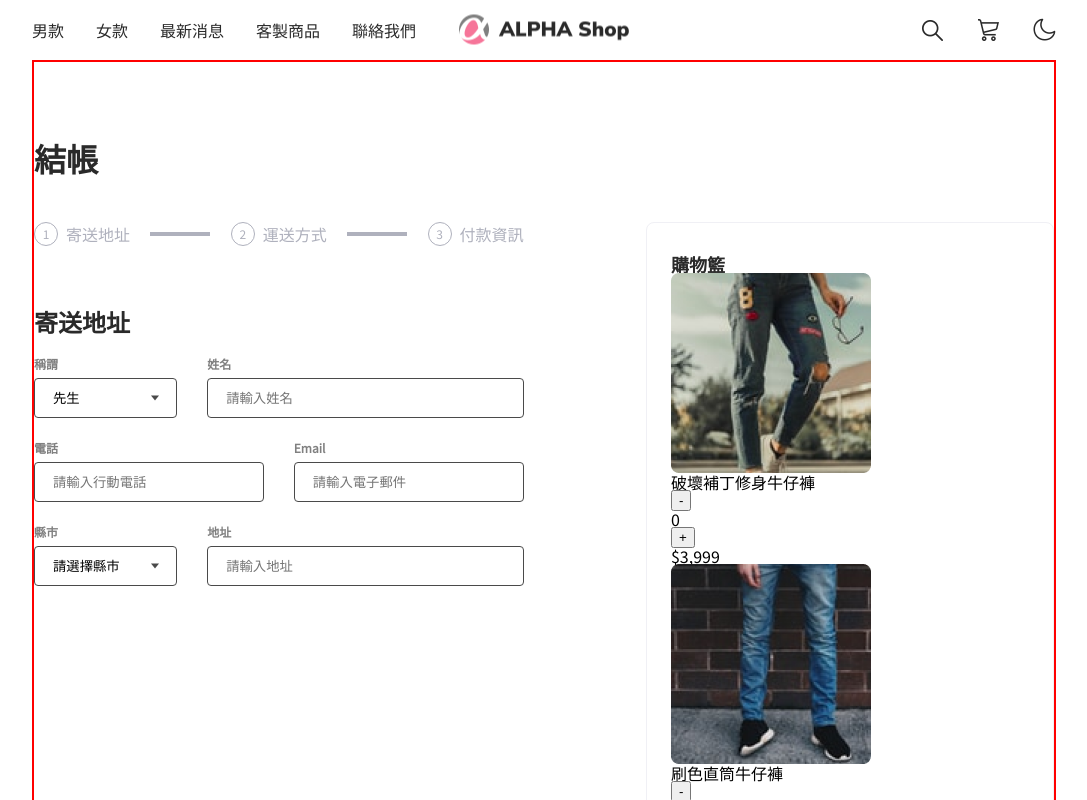
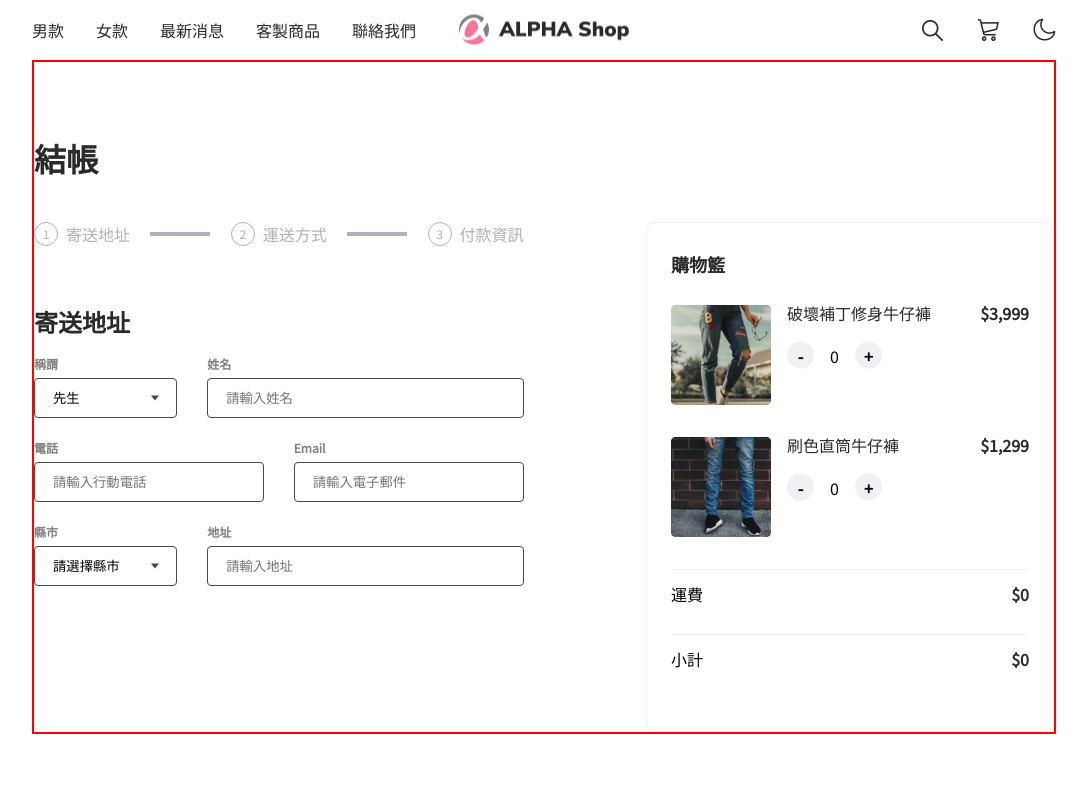
Before and after one commit to Gino-Hsu/react-alpha-shopV.1, a React (Create React App) app: page / in a window 1280 px wide. Shown: the top 800 px of the page, without its empty margins (96-1183 px from the left). Built offline with nearby package versions, Linux system fonts and the light colour scheme.

Commit message:
feat: add cart style

```diff
--- /dev/null
+++ b/src/components/main/cart/cartItems/PriceList.css
@@ -0,0 +1,19 @@
+.cart-info {
+  border-top: 1px solid var(--cart-border-color);
+  padding: 1rem 0;
+  margin-bottom: 1rem;
+  display: flex;
+  justify-content: space-between;
+}
+
+.cart__text {
+  font-size: 14px;
+  font-weight: 400;
+  color: var(--font-color);
+}
+
+.cart__price {
+  font-size: 14px;
+  font-weight: 700;
+  color: var(--font-color);
+}
--- a/src/components/main/cart/cartItems/PriceList.js
+++ b/src/components/main/cart/cartItems/PriceList.js
@@ -1,11 +1,13 @@
 import React from 'react'
+
+import './PriceList.css'
 
 export default function PriceList({ text, price }) {
   return (
-    <section class='cart-info shipping col col-12'>
-      <div class='text'>{text}</div>
+    <section className='cart-info'>
+      <div className='text'>{text}</div>
       {/* price will render from state */}
-      <div class='price'>{price}</div>
+      <div className='price'>${price}</div>
     </section>
   )
 }
--- /dev/null
+++ b/src/components/main/cart/cartItems/ProductList.css
@@ -0,0 +1,65 @@
+.product-container {
+  margin: 2rem 0;
+  display: flex;
+}
+
+.img-container {
+  width: 100px;
+  height: 100px;
+  border-radius: 4px;
+  overflow: hidden;
+}
+
+.img-container img {
+  width: 100%;
+}
+
+.product-info {
+  position: relative;
+  margin-left: 1rem;
+  display: flex;
+  justify-content: space-between;
+  flex-wrap: wrap;
+  flex-grow: 1;
+}
+
+.product-control-container {
+  position: absolute;
+  top: 50%;
+  transform: translateY(-50%);
+}
+
+.product-control {
+  display: flex;
+  align-items: center;
+}
+
+.btn {
+  width: 27px;
+  height: 27px;
+  background-color: var(--cart-btn-bgColor);
+  border-radius: 50%;
+  font-size: 1rem;
+  font-weight: 700;
+  color: var(--cart-btn-fontColor);
+  display: flex;
+  justify-content: center;
+  align-items: center;
+  cursor: pointer;
+}
+
+.count {
+  margin: 0 1rem;
+}
+
+.product-name {
+  font-size: 1rem;
+  font-weight: 400;
+  color: var(--font-color);
+}
+
+.price {
+  font-size: 1rem;
+  font-weight: 700;
+  color: var(--font-color);
+}
--- a/src/components/main/cart/cartItems/ProductList.js
+++ b/src/components/main/cart/cartItems/ProductList.js
@@ -1,4 +1,6 @@
 import React from 'react'
+
+import './ProductList.css'
 
 export default function ProductList({ dataPrice, imgSrc, productName }) {
   return (
@@ -7,7 +9,9 @@ export default function ProductList({ dataPrice, imgSrc, productName }) {
       data-count='0'
       data-price={dataPrice}
     >
-      <img className='img-container' src={imgSrc} alt={productName} />
+      <div className='img-container'>
+        <img src={imgSrc} alt={productName} />
+      </div>
       <div className='product-info'>
         <div className='product-name'>{productName}</div>
         <div className='product-control-container'>
@@ -25,9 +29,5 @@ export default function ProductList({ dataPrice, imgSrc, productName }) {
 }
 
 function Button({ intext }) {
-  return (
-    <button className='btn dtn-minus d-flex justify-content-center align-items-center'>
-      {intext}
-    </button>
-  )
+  return <div className='btn'>{intext}</div>
 }
```
